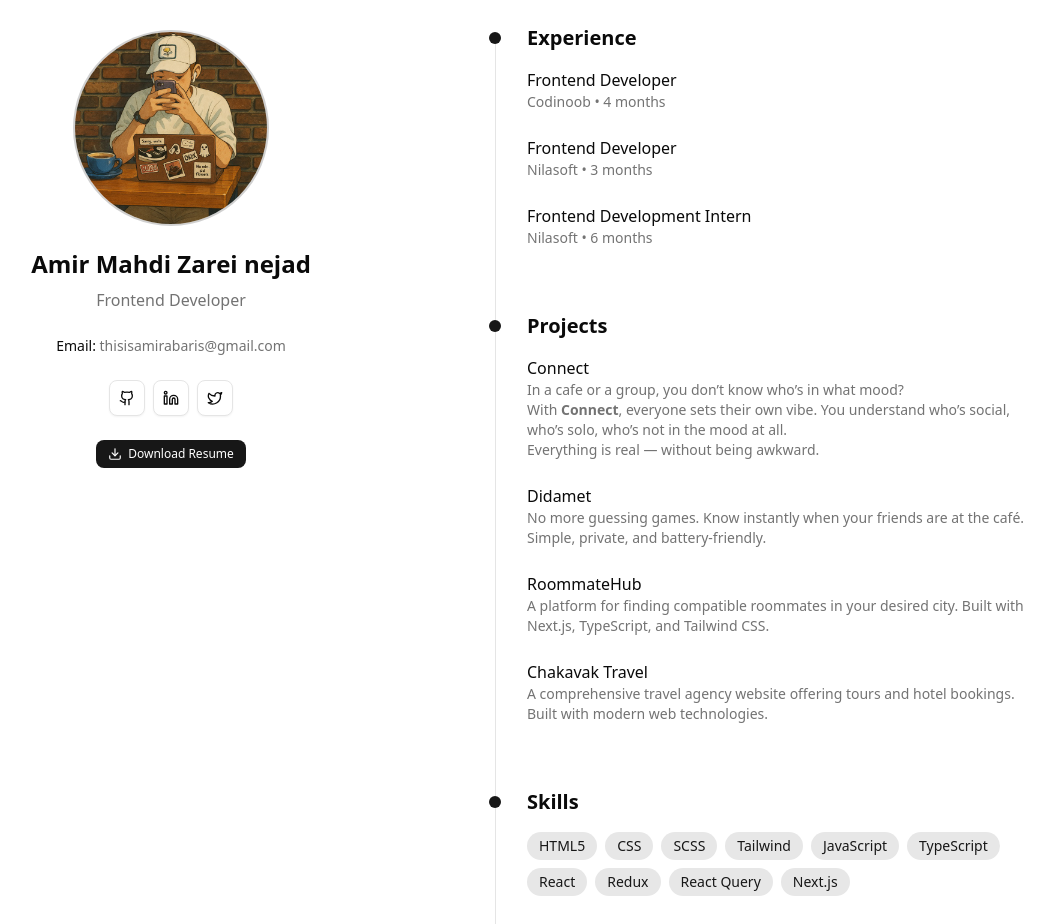
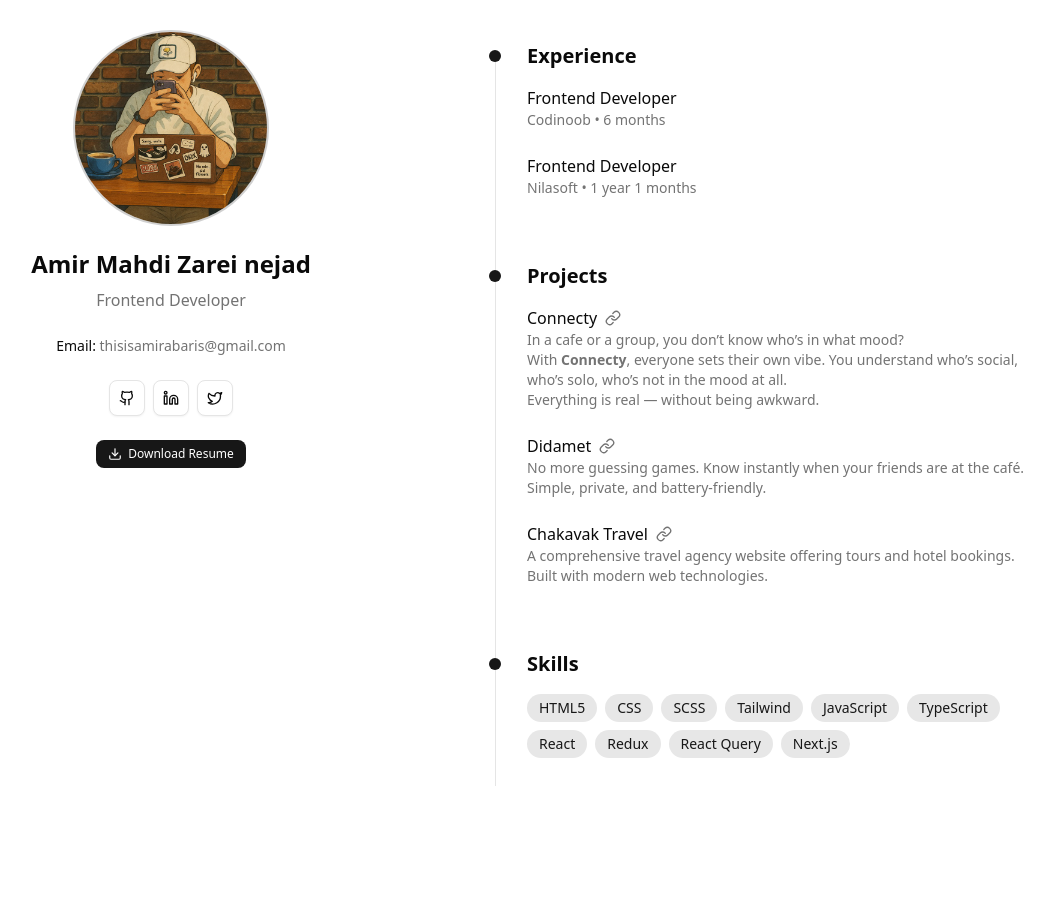
Before and after one commit to AmirAbaris/amir-abaris, a Next.js app: page / in a window 1280 px wide. Shown: the whole page, without its empty margins (169-1223 px from the left). After the commit the page ends 800 px from the top, so only its background shows below. Built offline with nearby package versions, Linux system fonts and the light colour scheme.

Commit message:
feat: update project details and enhance UI with icons - Added LinkIcon to project sections for better visual appeal. - Updated project durations for accuracy. - Renamed "Connect" to "Connecty" for branding consistency. - Removed outdated project link for clarity.

```diff
--- a/app/page.tsx
+++ b/app/page.tsx
@@ -7,6 +7,7 @@ import {
   TwitterIcon,
   DownloadIcon,
 } from "lucide-react";
+import { Link as LinkIcon } from "lucide-react";
 
 export default function Home() {
   return (
@@ -67,7 +68,7 @@ export default function Home() {
               </Link>
             </div>
             <Link
-              href="https://7lg03ct7vc.ufs.sh/f/PyyzXFE2HKsLDWMNqHSSnPKatCdflj2gQrXVmGoOFIw3b140"
+              href="https://7lg03ct7vc.ufs.sh/f/PyyzXFE2HKsLIoxM7d2lAcbgoHdfxD0sEzCyvk2QeX1a67FB"
               target="_blank"
               rel="noopener noreferrer"
               className="mt-4 inline-flex items-center gap-1.5 bg-primary hover:bg-primary/90 px-3 py-1.5 rounded-md text-xs font-medium transition-colors text-white"
@@ -91,19 +92,13 @@ export default function Home() {
                 <h3 className="text-foreground font-medium">
                   Frontend Developer
                 </h3>
-                <p className="text-sm">Codinoob • 4 months</p>
+                <p className="text-sm">Codinoob • 6 months</p>
               </div>
               <div>
                 <h3 className="text-foreground font-medium">
                   Frontend Developer
                 </h3>
-                <p className="text-sm">Nilasoft • 3 months</p>
-              </div>
-              <div>
-                <h3 className="text-foreground font-medium">
-                  Frontend Development Intern
-                </h3>
-                <p className="text-sm">Nilasoft • 6 months</p>
+                <p className="text-sm">Nilasoft • 1 year 1 months</p>
               </div>
             </div>
           </div>
@@ -120,15 +115,18 @@ export default function Home() {
                   rel="noopener noreferrer"
                   className="group"
                 >
+                  <div className="flex gap-2 items-center hover:underline hover:text-primary transition-colors">
                     <h3 className="text-foreground font-medium group-hover:text-primary transition-colors">
-                    Connect
+                      Connecty
                     </h3>
+                    <LinkIcon className="h-4 w-4" />
+                  </div>
                   <p className="text-sm">
                     In a cafe or a group, you don&rsquo;t know who&rsquo;s in
                     what mood?
                     <br />
-                    With <strong>Connect</strong>, everyone sets their own vibe.
-                    You understand who&rsquo;s social, who&rsquo;s solo,
+                    With <strong>Connecty</strong>, everyone sets their own
+                    vibe. You understand who&rsquo;s social, who&rsquo;s solo,
                     who&rsquo;s not in the mood at all.
                     <br />
                     Everything is real &mdash; without being awkward.
@@ -142,28 +140,15 @@ export default function Home() {
                   rel="noopener noreferrer"
                   className="group"
                 >
+                  <div className="flex gap-2 items-center hover:underline hover:text-primary transition-colors">
                     <h3 className="text-foreground font-medium group-hover:text-primary transition-colors">
                       Didamet
                     </h3>
+                    <LinkIcon className="h-4 w-4" />
+                  </div>
                   <p className="text-sm">
                     No more guessing games. Know instantly when your friends are
                     at the café. Simple, private, and battery-friendly.
-                  </p>
-                </Link>
-              </div>
-              <div>
-                <Link
-                  href="https://roommatehub.vercel.app/fa"
-                  target="_blank"
-                  rel="noopener noreferrer"
-                  className="group"
-                >
-                  <h3 className="text-foreground font-medium group-hover:text-primary transition-colors">
-                    RoommateHub
-                  </h3>
-                  <p className="text-sm">
-                    A platform for finding compatible roommates in your desired
-                    city. Built with Next.js, TypeScript, and Tailwind CSS.
                   </p>
                 </Link>
               </div>
@@ -174,9 +159,12 @@ export default function Home() {
                   rel="noopener noreferrer"
                   className="group"
                 >
+                  <div className="flex gap-2 items-center hover:underline hover:text-primary transition-colors">
                     <h3 className="text-foreground font-medium group-hover:text-primary transition-colors">
                       Chakavak Travel
                     </h3>
+                    <LinkIcon className="h-4 w-4" />
+                  </div>
                   <p className="text-sm">
                     A comprehensive travel agency website offering tours and
                     hotel bookings. Built with modern web technologies.
```
Lines whose indentation alone changed are shown as unchanged.
